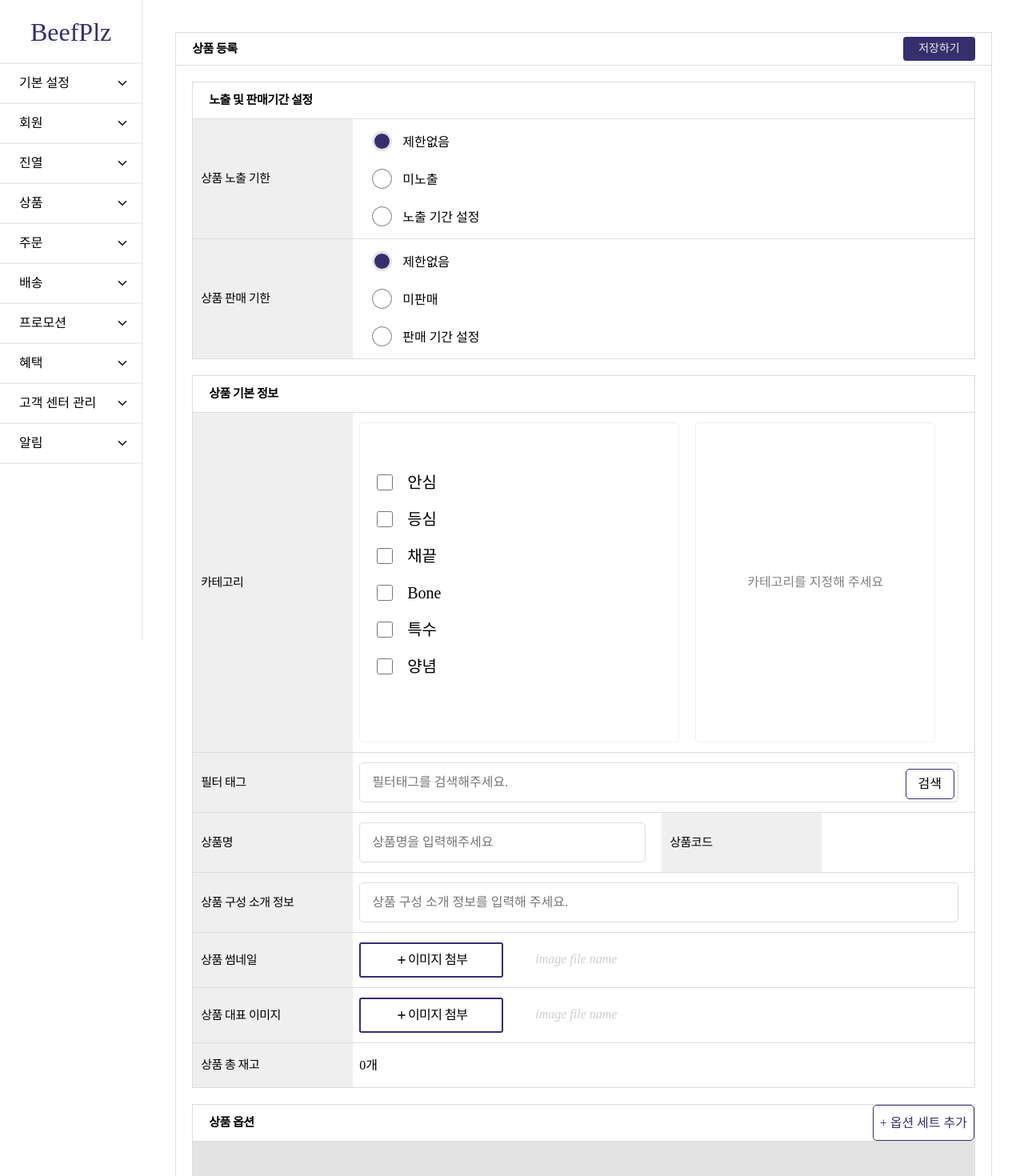
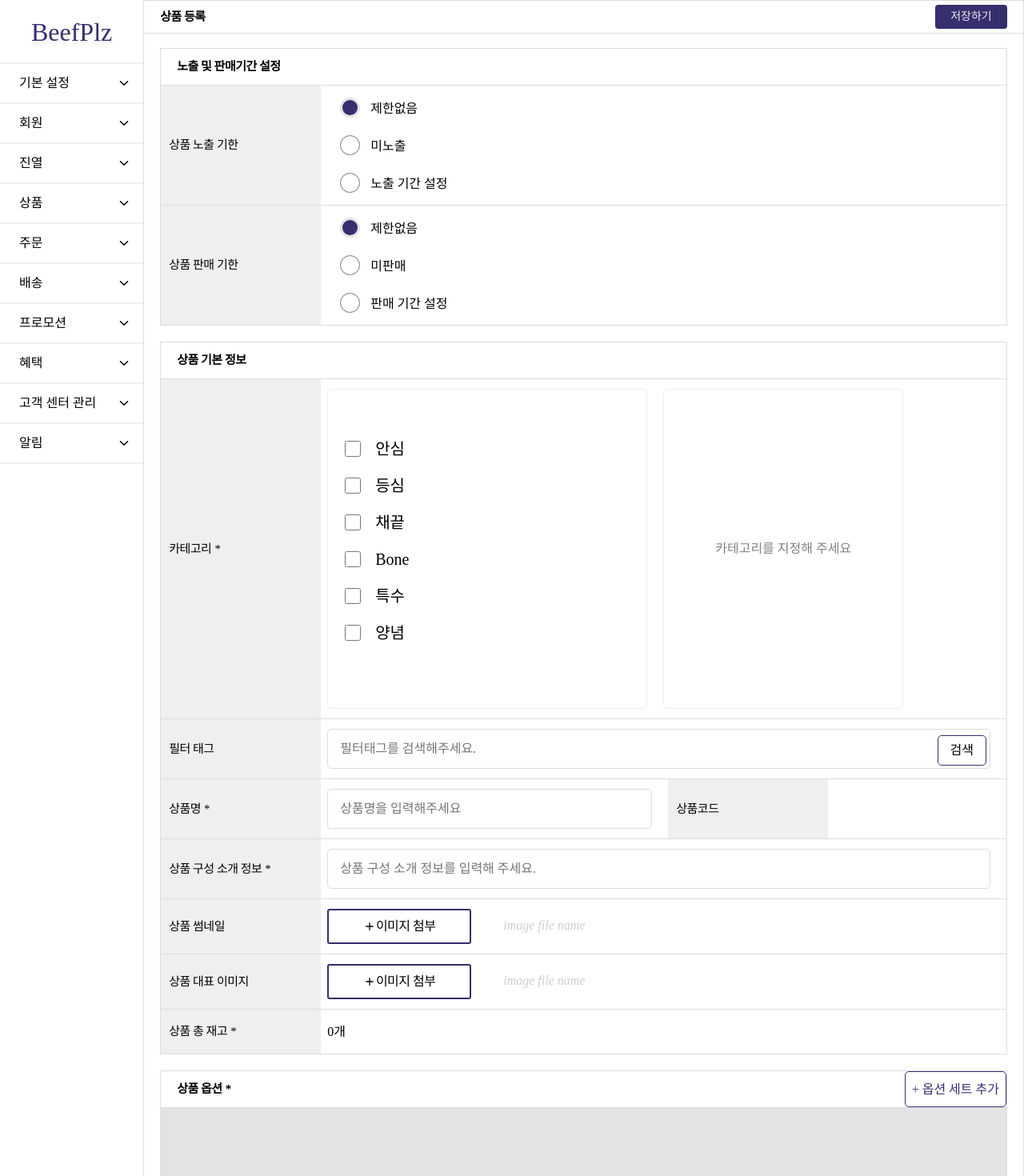
Before and after one commit to Free-Onboarding-team4/admin-product-regist, a React (Create React App) app: page / in a window 1280 px wide. Shown: the top 1470 px of the page at 80% size. Built offline with nearby package versions, Linux system fonts and the light colour scheme.

Commit message:
💄 필수 옵션 표시 아이콘(*) 추가

```diff
--- a/src/components/BasicInformation/BasicInformation.jsx
+++ b/src/components/BasicInformation/BasicInformation.jsx
@@ -52,7 +52,7 @@ export const BasicInformation = ({ title, addRequired }) => {
   return (
     <SectionBlock title={title}>
       <OptionContainer>
-        <OptionBlock name="카테고리">
+        <OptionBlock name="카테고리" required>
           <ProductCategory addRequired={addRequired} />
         </OptionBlock>
 
@@ -61,7 +61,7 @@ export const BasicInformation = ({ title, addRequired }) => {
         </OptionBlock>
 
         <OptionRow>
-          <OptionBlock name="상품명">
+          <OptionBlock name="상품명" required>
             <SearchInput
               name="productName"
               placeholder="상품명을 입력해주세요"
@@ -72,7 +72,7 @@ export const BasicInformation = ({ title, addRequired }) => {
           <OptionBlock name="상품코드">{code}</OptionBlock>
         </OptionRow>
 
-        <OptionBlock name="상품 구성 소개 정보">
+        <OptionBlock name="상품 구성 소개 정보" required>
           <TextInput
             name="description"
             placeholder="상품 구성 소개 정보를 입력해 주세요."
@@ -88,7 +88,9 @@ export const BasicInformation = ({ title, addRequired }) => {
           <ImageUpload id="main-img" />
         </OptionBlock>
 
-        <OptionBlock name="상품 총 재고">{value.stock}개</OptionBlock>
+        <OptionBlock name="상품 총 재고" required>
+          {value.stock}개
+        </OptionBlock>
       </OptionContainer>
     </SectionBlock>
   );
--- a/src/components/Layouts/OptionBlock.jsx
+++ b/src/components/Layouts/OptionBlock.jsx
@@ -1,11 +1,14 @@
 import React from 'react';
 import styled from 'styled-components';
 import { COLOR, STYLE } from 'constants';
+import { REQ_ICON } from 'styles/required';
 
-export const OptionBlock = ({ name, children }) => {
+export const OptionBlock = ({ name, children, required }) => {
   return (
     <OptionBlockContainer>
-      <OptionName>{name}</OptionName>
+      <OptionName required={required}>
+        <span>{name}</span>
+      </OptionName>
       <OptionContent>{children}</OptionContent>
     </OptionBlockContainer>
   );
@@ -29,6 +32,8 @@ const OptionName = styled.div`
   font-weight: 500;
   letter-spacing: -0.5px;
   background: ${COLOR.BG_LIGHT};
+
+  ${REQ_ICON}
 `;
 
 const OptionContent = styled.div`
--- a/src/components/Layouts/PageBlock.jsx
+++ b/src/components/Layouts/PageBlock.jsx
@@ -16,10 +16,17 @@ export const PageBlock = ({ title, children, handleClick }) => {
 
 const PageBlockContainer = styled.div`
   height: 100%;
-  padding: 40px;
+  padding: 40px 0;
 `;
 
 const PageTitleRow = styled.div`
+  position: fixed;
+  margin-left: 14vw;
+  width: calc(100% - 14vw);
+  top: 0;
+  left: 0;
+  z-index: 10;
+  background: #fff;
   display: flex;
   justify-content: space-between;
   align-items: center;
--- a/src/components/Layouts/SectionBlock.jsx
+++ b/src/components/Layouts/SectionBlock.jsx
@@ -1,11 +1,14 @@
 import React from 'react';
 import styled from 'styled-components';
 import { STYLE, COLOR } from 'constants';
+import { REQ_ICON } from 'styles/required';
 
-export const SectionBlock = ({ bg, title, children }) => {
+export const SectionBlock = ({ bg, title, children, required }) => {
   return (
     <SectionBlockContainer>
-      <SectionTitle>{title}</SectionTitle>
+      <SectionTitle required={required}>
+        <span>{title}</span>
+      </SectionTitle>
       <SectionContent bg={bg}>{children}</SectionContent>
     </SectionBlockContainer>
   );
@@ -25,6 +28,8 @@ const SectionTitle = styled.h2`
   font-weight: 700;
   border-bottom: ${STYLE.BORDER};
   letter-spacing: -0.5px;
+
+  ${REQ_ICON}
 `;
 
 const SectionContent = styled.div`
--- a/src/components/Layouts/SideNav.jsx
+++ b/src/components/Layouts/SideNav.jsx
@@ -22,7 +22,6 @@ const NavContainer = styled.nav`
   height: 100vh;
   left: 0;
   top: 0;
-  border-right: 2px solid ${COLOR.BG_LIGHT};
 `;
 
 const LogoBox = styled.h1`
--- a/src/components/ProductOption/OptionMain.jsx
+++ b/src/components/ProductOption/OptionMain.jsx
@@ -13,7 +13,7 @@ export const OptionMain = ({ title, addRequired }) => {
   }, [optionSetCount, addRequired]);
 
   return (
-    <SectionBlock title={title} bg>
+    <SectionBlock title={title} bg required>
       <MainContainer>
         {optionSetCount.length === 0 ? (
           <NoOptionText>옵션세트를 추가하여 옵션을 구성해 주세요.</NoOptionText>
--- /dev/null
+++ b/src/styles/required.js
@@ -0,0 +1,17 @@
+import { css } from 'styled-components';
+
+export const REQ_ICON = css`
+  span {
+    position: relative;
+
+    &::after {
+      ${({ required }) =>
+        required &&
+        css`
+          content: '*';
+          position: absolute;
+          margin-left: 4px;
+        `};
+    }
+  }
+`;
```
